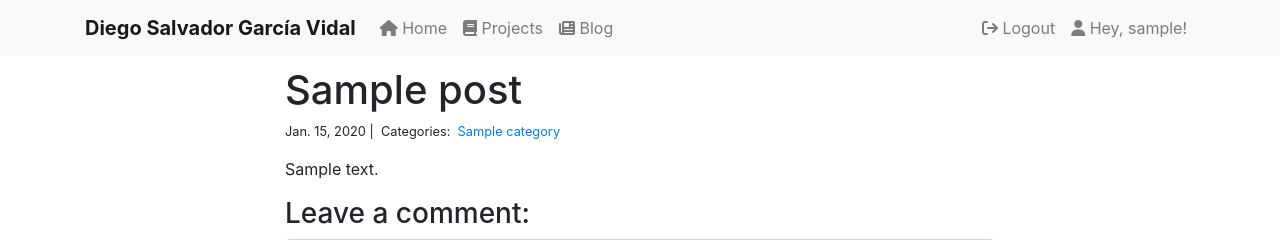
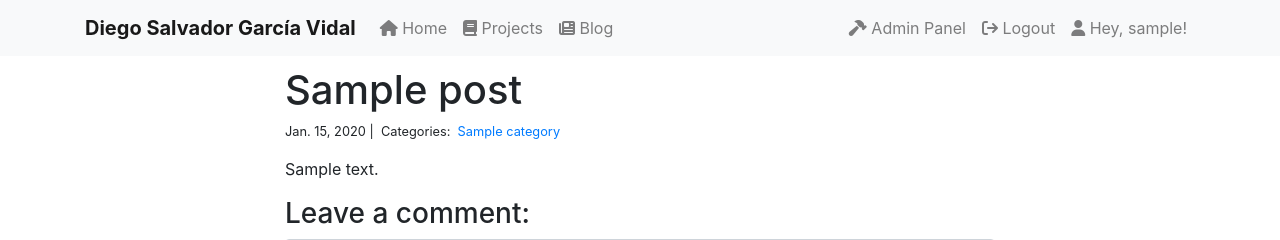
Before and after one commit to diego-gv/django-personal-website, a Django app: page /blog/1/ in a window 1280 px wide. Shown: the top 240 px of the page. Run offline with Django 4.2, Linux system fonts and the light colour scheme; a user stored in the database is signed in; tables that the repository leaves empty hold one stand-in row (values such as "Sample post"); some libraries are stand-ins or nearby versions.

Commit message:
Añadido enlace al panel de adminitración si el usuario es staff

```diff
--- a/portfolio/templates/base.html
+++ b/portfolio/templates/base.html
@@ -45,6 +45,11 @@
           </ul>
           <ul class="navbar-nav justify-content-end">
             <li class="nav-item">
+                {% if user.is_staff %}
+                    <a class="nav-link" href="{% url 'admin:index' %}"><i class="fa fa-hammer"></i> Admin Panel</a>
+                {% endif %}
+            </li>
+            <li class="nav-item">
                 {% if user.is_authenticated %}
                     <a class="nav-link" href="{% url 'logout' %}"><i class="fa fa-arrow-right-from-bracket"></i> Logout</a>
                 {% else %}
--- a/portfolio/urls.py
+++ b/portfolio/urls.py
@@ -13,6 +13,7 @@ Including another URLconf
     1. Import the include() function: from django.urls import include, path
     2. Add a URL to urlpatterns:  path('blog/', include('blog.urls'))
 """
+from django.conf import settings
 from django.contrib import admin
 from django.urls import path, include
 
@@ -25,8 +26,9 @@ urlpatterns = [
     path('account/', include('apps.users.urls')),
 ]
 
-# SECURITY WARNING: don't run with this bellow code on in production!
-from django.conf import settings
-from django.conf.urls.static import static
+if settings.DEBUG:
+    # SECURITY WARNING: don't run with this bellow code on in production!
+    from django.conf import settings
+    from django.conf.urls.static import static
 
-urlpatterns += static(settings.STATIC_URL, document_root=settings.STATIC_ROOT)
+    urlpatterns += static(settings.STATIC_URL, document_root=settings.STATIC_ROOT)
```
